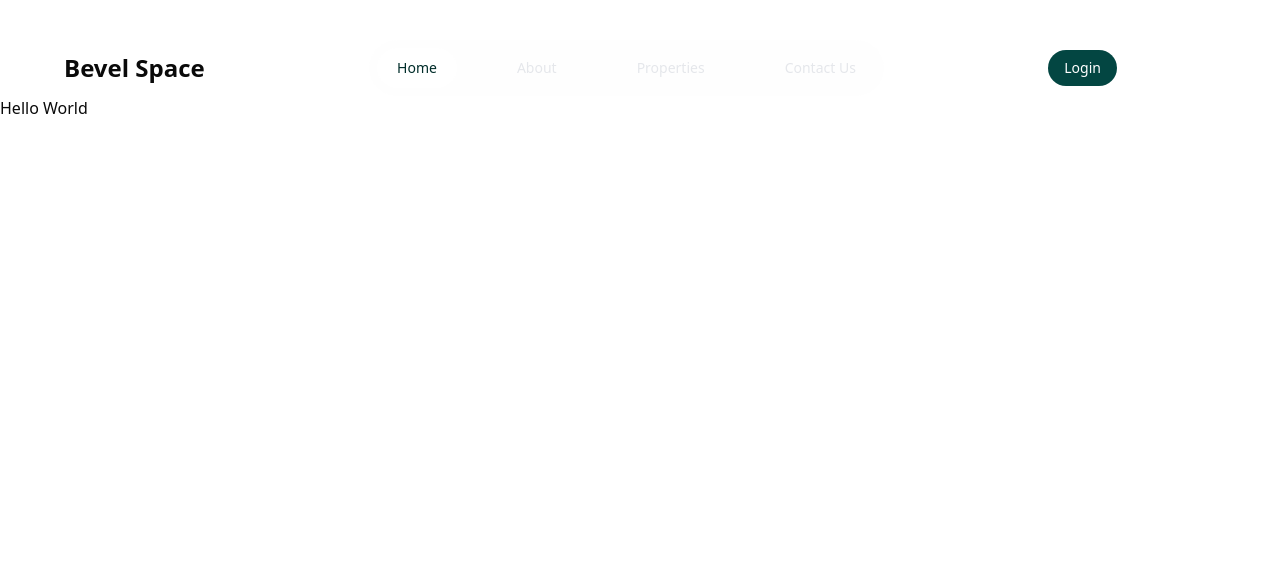
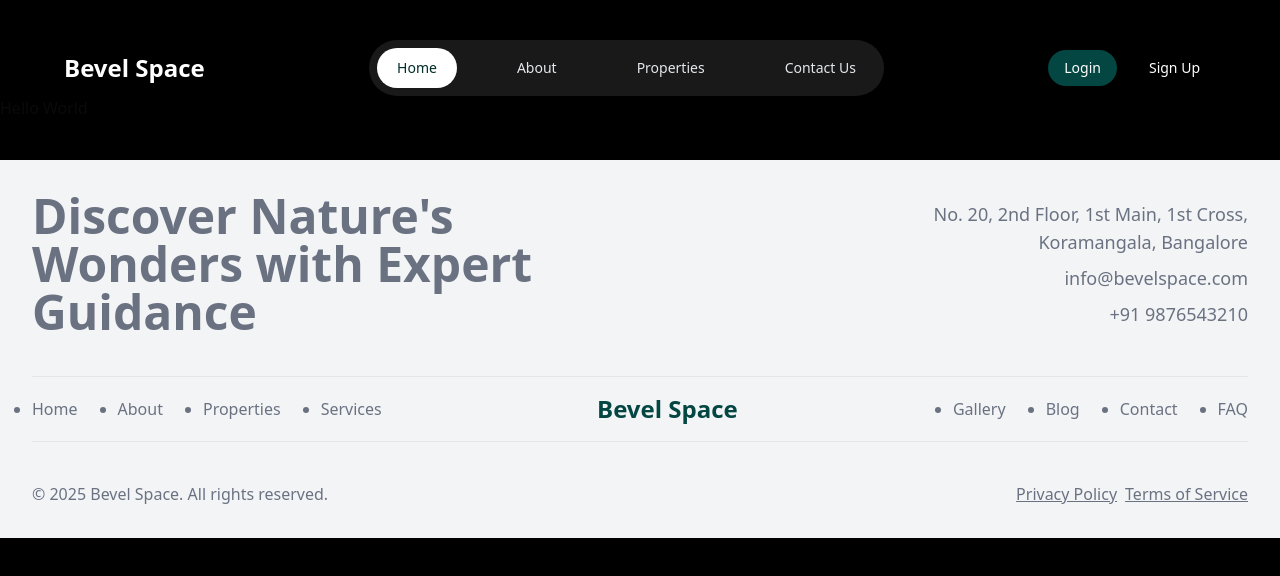
Before and after one commit to MichealAllison/bevelspace, a Next.js app: page / in a window 1280 px wide. Shown: the top 576 px of the page. Built offline with nearby package versions, Linux system fonts and the light colour scheme.

Commit message:
Implement FOOTER ui

```diff
--- a/src/app/layout.tsx
+++ b/src/app/layout.tsx
@@ -1,7 +1,7 @@
 import type { Metadata } from "next";
 import Header from "@/components/layout/header/header";
 import "./globals.css";
-
+import Footer from "@/components/layout/footer/footer";
 export const metadata: Metadata = {
   title: "Bevel Space",
   description: "Where Real Estate Meets Clarity.",
@@ -14,9 +14,10 @@ export default function RootLayout({
 }>) {
   return (
     <html lang="en">
-      <body>
+      <body className="h-screen bg-black">
         <Header />
         {children}
+        <Footer />
       </body>
     </html>
   );
--- /dev/null
+++ b/src/app/not-found.tsx
@@ -0,0 +1,9 @@
+const NotFound = () => {
+    return (
+        <div className="flex bg-black items-center justify-center h-screen">
+            <h1 className="text-4xl font-bold text-white">404 - Page Not Found</h1>
+        </div>
+    )
+}
+
+export default NotFound;
--- /dev/null
+++ b/src/components/layout/footer/components/bottomFooter.tsx
@@ -0,0 +1,13 @@
+const BottomFooter = () => {
+    return (
+        <div className="mx-auto flex items-center justify-between">
+            <p className="text-gray-500">© 2025 Bevel Space. All rights reserved.</p>
+            <div className="flex items-center justify-between space-x-2">
+                <a href="#" className="text-gray-500 underline hover:text-gray-700">Privacy Policy</a>
+                <a href="#" className="text-gray-500 underline hover:text-gray-700">Terms of Service</a>
+            </div>
+        </div>
+    )
+}
+
+export default BottomFooter;
--- /dev/null
+++ b/src/components/layout/footer/components/middleFooter.tsx
@@ -0,0 +1,38 @@
+const MiddleFooter = () => {
+    return (
+        <div className="mx-auto flex items-center justify-between text-gray-500 border-t border-b border-dotted-black-700  py-4">
+            <ul className="flex items-center list-disc justify-between space-x-10">
+                <li className="hover:text-gray-700">
+                    <a href="#">Home</a>
+                </li>
+                <li className="hover:text-gray-700">
+                    <a href="#">About</a>
+                </li>
+                <li className="hover:text-gray-700">
+                    <a href="#">Properties</a>
+                </li>
+                <li className="hover:text-gray-700" >
+                    <a href="#">Services</a>
+                </li>
+            </ul>
+            <div className="text-[#034642] text-2xl font-bold">Bevel Space</div>
+            <ul className="flex items-center list-disc justify-between space-x-10">
+                <li className="hover:text-gray-700">
+                    <a href="#">Gallery</a>
+                </li>
+                <li className="hover:text-gray-700">
+                    <a href="#">Blog</a>
+                </li>
+                <li className="hover:text-gray-700">
+                    <a href="#">Contact</a>
+                </li>
+                <li className="hover:text-gray-700" >
+                    <a href="#">FAQ</a>
+                </li>
+            </ul>
+
+        </div>
+    )
+}
+
+export default MiddleFooter;
--- /dev/null
+++ b/src/components/layout/footer/components/topFooter.tsx
@@ -0,0 +1,16 @@
+const TopFooter = () => {
+    return (
+        <div className="mx-auto flex items-center justify-between">
+                <p className="text-5xl font-bold text-gray-500 w-1/2">Discover Nature&apos;s Wonders with Expert Guidance</p>
+
+                <div className='w-fit text-right space-y-2'>
+                    <p className="text-lg text-gray-500 w-[400px]">No. 20, 2nd Floor, 1st Main, 1st Cross, Koramangala, Bangalore</p>
+                    <p className="text-lg text-gray-500">info@bevelspace.com</p>
+                    <p className="text-lg text-gray-500">+91 9876543210</p>
+                </div>
+
+        </div>
+    )
+}
+
+export default TopFooter;
--- a/src/components/layout/footer/footer.tsx
+++ b/src/components/layout/footer/footer.tsx
@@ -0,0 +1,16 @@
+import MiddleFooter from "./components/middleFooter";
+import TopFooter from "./components/topFooter";
+import BottomFooter from "./components/bottomFooter";
+
+
+const Footer = () => {
+    return (
+        <footer className=" bg-gray-100 mt-10 py-4 lg:py-8 space-y-10 px-4 sm:px-6 lg:px-8">
+            <TopFooter />
+            <MiddleFooter />
+            <BottomFooter />
+        </footer>
+    )
+}
+
+export default Footer;
--- a/src/components/layout/header/components/navbar.tsx
+++ b/src/components/layout/header/components/navbar.tsx
@@ -9,7 +9,7 @@ interface NavbarProps {
 const Navbar = ({ currentPath }: NavbarProps) => {
     return (
         <nav className="flex items-center justify-between px-4 sm:px-6 lg:px-8">
-            <p className="text-2xl font-bold">Bevel Space</p>
+            <p className="text-2xl font-bold text-white">Bevel Space</p>
             <NavbarItems currentPath={currentPath} items={navbarConfig} />
             <div className="flex items-center gap-4">
                 <Button variant="outline">Login</Button>
```
